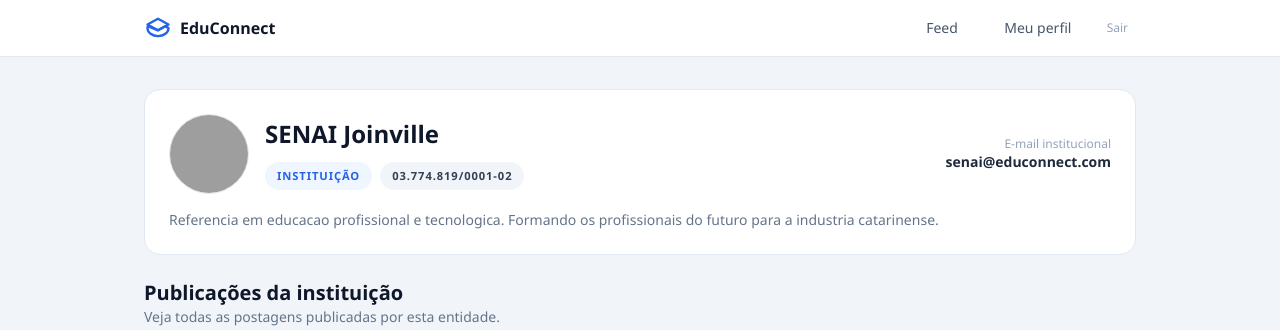
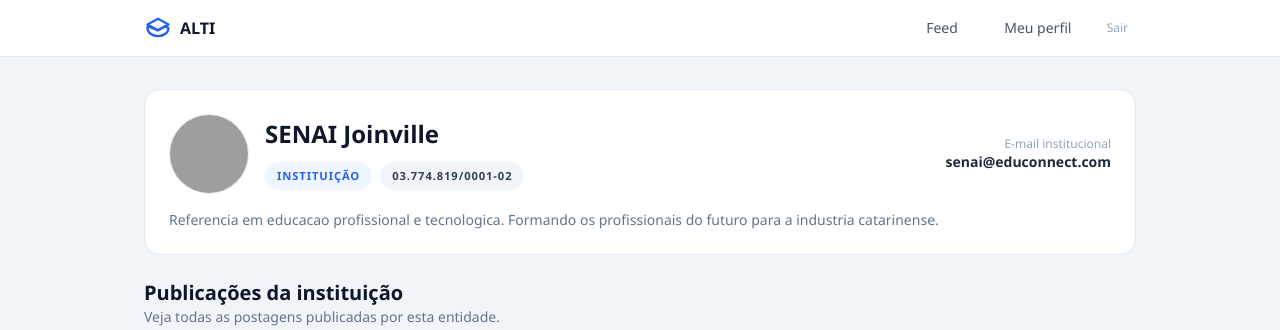
Before and after one commit to th4tyana/NexusStudy, a PHP site: page /index.php?action=institution_profile&id=1 in a window 1280 px wide. Shown: the top 330 px of the page. Run offline with PHP 8.4, Linux system fonts and the light colour scheme; the visitor is signed in with stand-in values (Sample User, id 1); data comes from the database, SQL or seed files in the repository; some libraries are stand-ins or nearby versions; grey boxes are pictures that could not be loaded.

Commit message:
Alterações de nome para ALTI

```diff
--- a/views/institution_profile.php
+++ b/views/institution_profile.php
@@ -4,7 +4,7 @@
 <head>
 <meta charset="UTF-8">
 <meta name="viewport" content="width=device-width, initial-scale=1.0">
-<title>EduConnect — Perfil da Instituição</title>
+<title>ALTI — Perfil da Instituição</title>
 <script src="https://cdn.tailwindcss.com"></script>
 <style>
   body { font-family: 'Segoe UI', system-ui, sans-serif; background: #f1f5f9; }
@@ -23,7 +23,7 @@
         <path stroke-linecap="round" stroke-linejoin="round" d="M12 14l9-5-9-5-9 5 9 5z"/>
         <path stroke-linecap="round" stroke-linejoin="round" d="M12 14l6.16-3.422A12.083 12.083 0 0121 12c0 3.866-4.03 7-9 7s-9-3.134-9-7c0-.539.078-1.06.227-1.562L12 14z"/>
       </svg>
-      <span class="font-bold text-slate-900 hidden sm:inline">EduConnect</span>
+      <span class="font-bold text-slate-900 hidden sm:inline">ALTI</span>
     </a>
     <div class="flex items-center gap-2">
       <a href="index.php?action=feed" class="btn-ghost text-sm">Feed</a>
```
